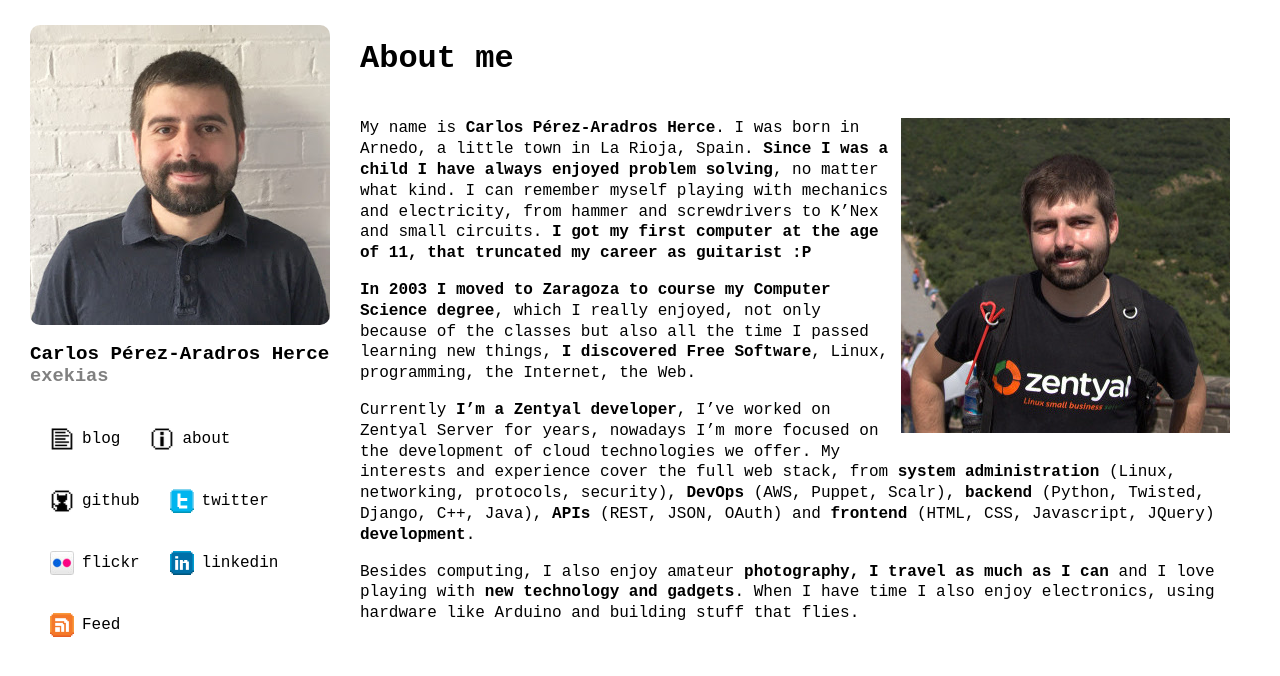
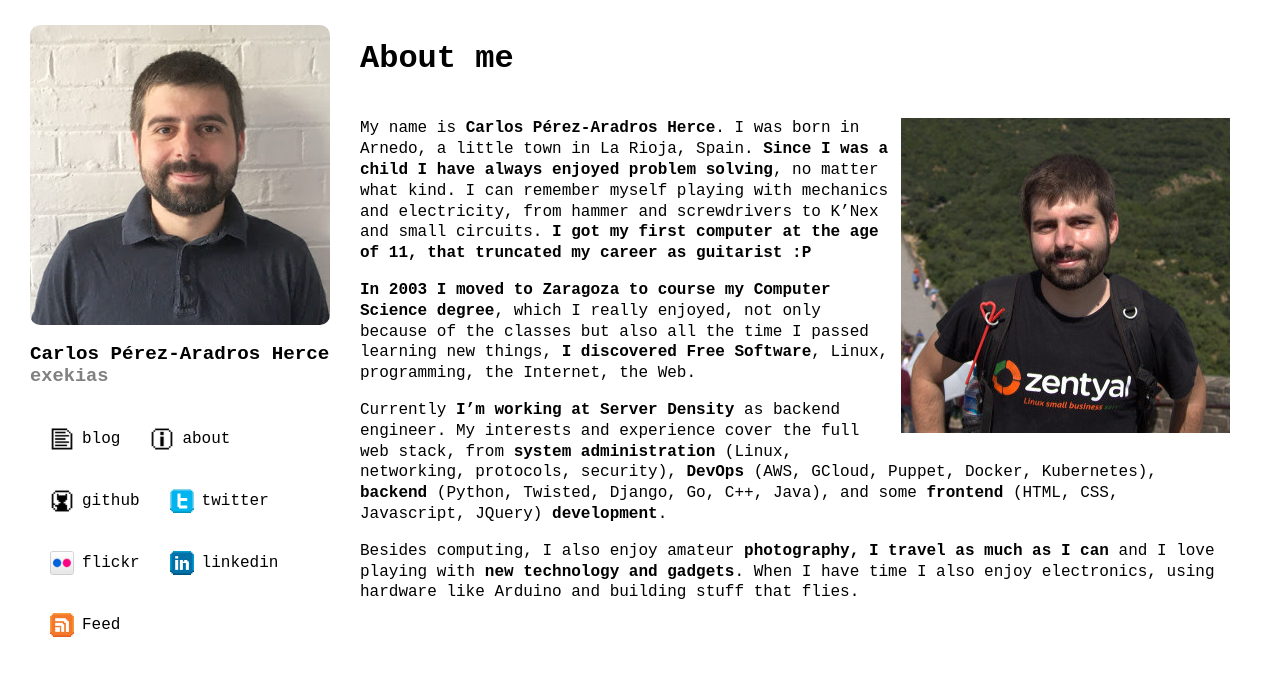
Before and after one commit to exekias/exekias.me, a Jekyll site: the page built from about/index.md, in a window 1280 px wide. Shown: the top 676 px of the page. Built offline with Jekyll 4.4.1, drawn with Linux system fonts in a browser that asks for light colours.

Commit message:
Update about me

```diff
--- a/about/index.md
+++ b/about/index.md
@@ -9,6 +9,6 @@ My name is **Carlos Pérez-Aradros Herce**. I was born in Arnedo, a little town
 
 **In 2003 I moved to Zaragoza to course my Computer Science degree**, which I really enjoyed, not only because of the classes but also all the time I passed learning new things, **I discovered Free Software**, Linux, programming, the Internet, the Web.
 
-Currently **I’m a Zentyal developer**, I’ve worked on Zentyal Server for years, nowadays I’m more focused on the development of cloud technologies we offer. My interests and experience cover the full web stack, from **system administration** (Linux, networking, protocols, security), **DevOps** (AWS, Puppet, Scalr), **backend** (Python, Twisted, Django, C++, Java), **APIs** (REST, JSON, OAuth) and **frontend** (HTML, CSS, Javascript, JQuery) **development**.
+Currently **I’m working at Server Density** as backend engineer. My interests and experience cover the full web stack, from **system administration** (Linux, networking, protocols, security), **DevOps** (AWS, GCloud, Puppet, Docker, Kubernetes), **backend** (Python, Twisted, Django, Go, C++, Java), and some **frontend** (HTML, CSS, Javascript, JQuery) **development**.
 
 Besides computing, I also enjoy amateur **photography, I travel as much as I can** and I love playing with **new technology and gadgets**. When I have time I also enjoy electronics, using hardware like Arduino and building stuff that flies.
```
